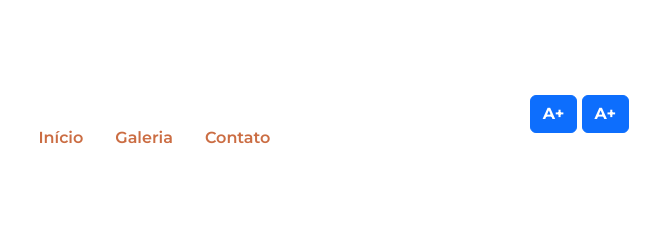
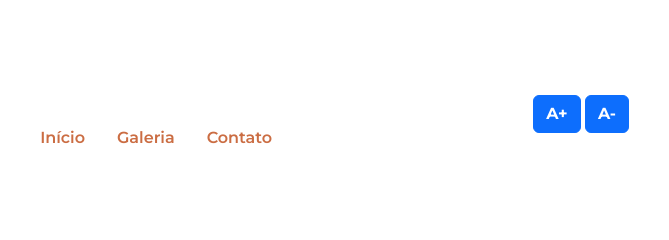
Before and after one commit to carlabck/3Bacessibilidade, a plain HTML site: page index.html in a window 1280 px wide. Shown: the top 240 px of the page, 569-1238 px from the left. Drawn offline with nearby package versions, Linux system fonts and the light colour scheme; a script that the page names is missing.

Commit message:
diminuindo fonte

```diff
--- a/index.html
+++ b/index.html
@@ -23,7 +23,7 @@
             </ul>
              <div id="acessibilidade">
                 <button id="aumentar- fonte"class="btn btn-primary fw-bold">A+</button>
-                <button id="diminuir- fonte"class="btn btn-primary fw-bold">A+</button>
+                <button id="diminuir- fonte"class="btn btn-primary fw-bold">A-</A-></button>
         </nav>
 
     </header>
```
